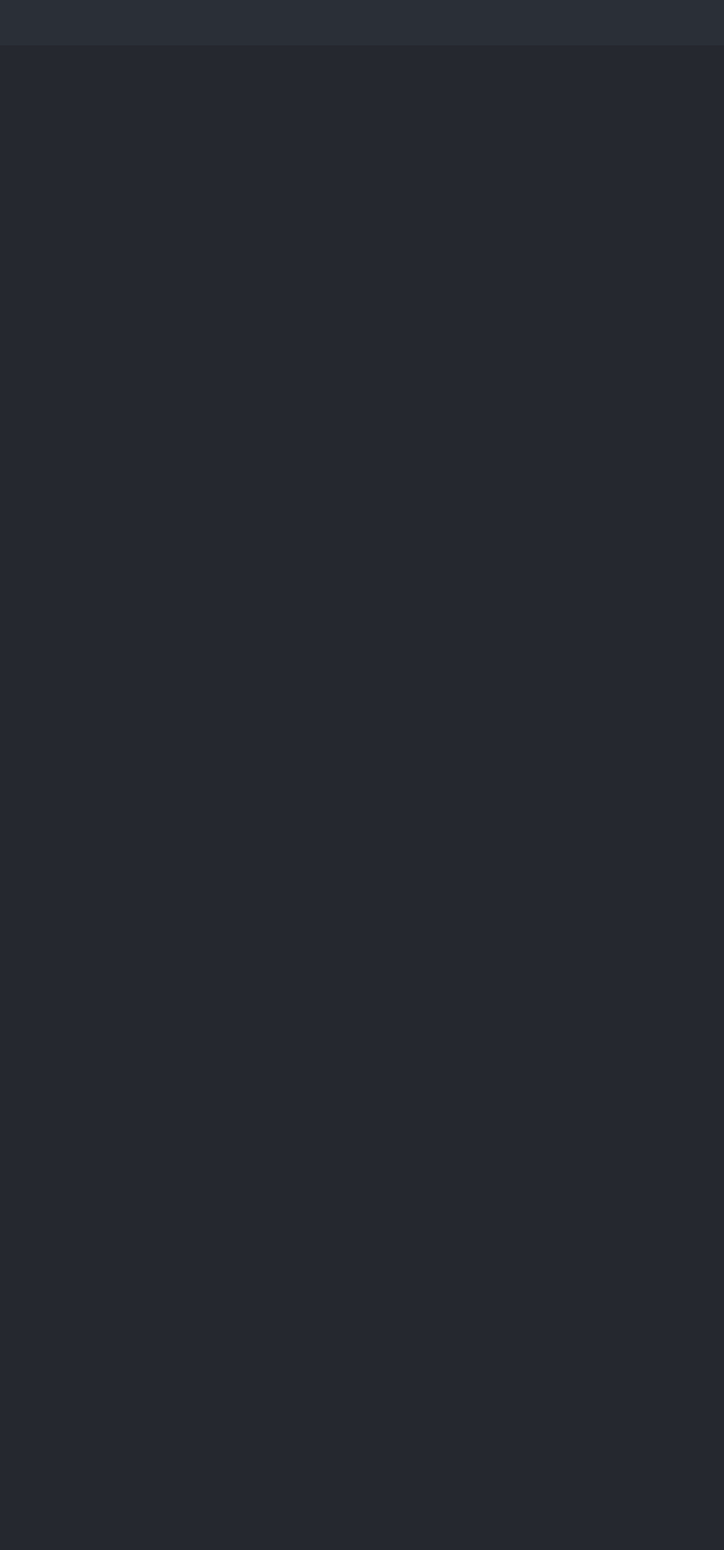
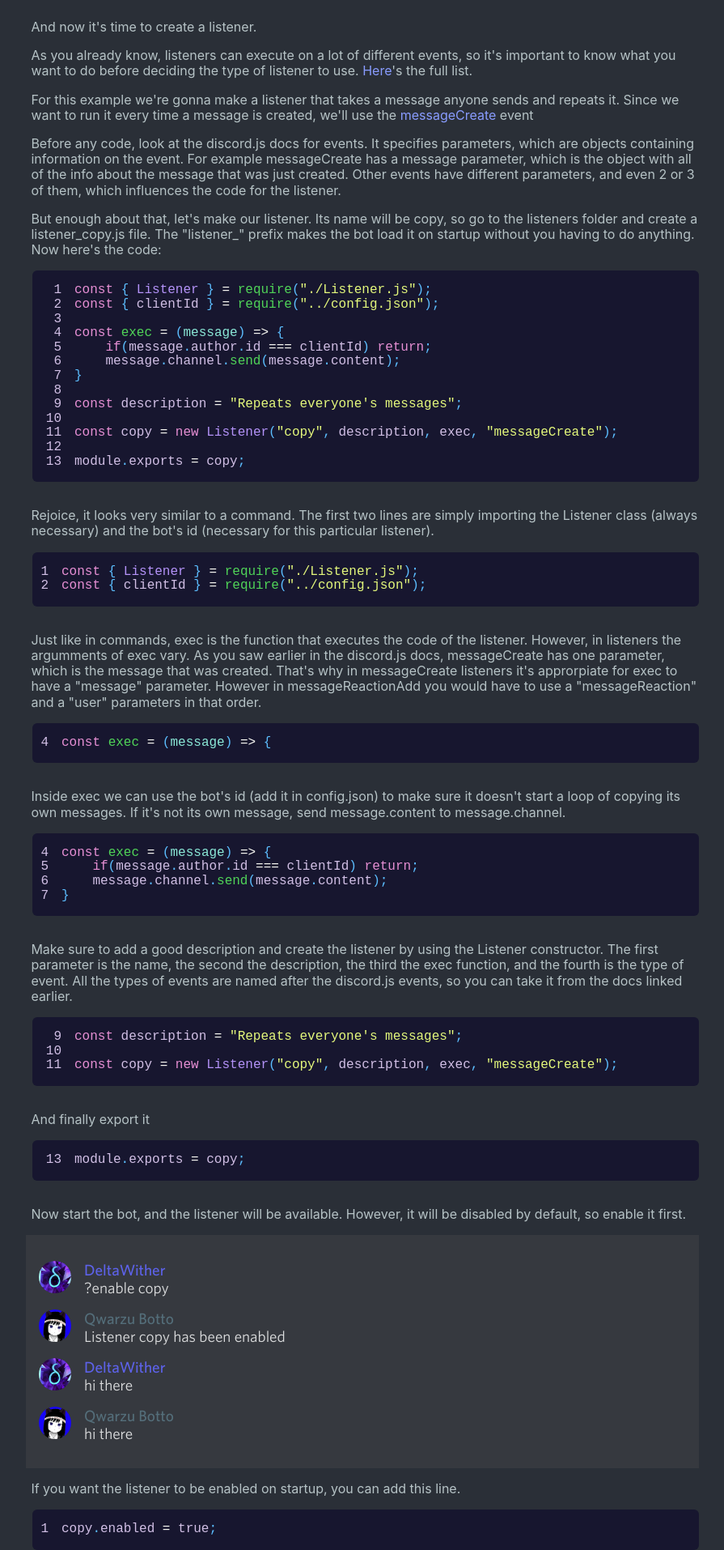
Before and after one commit to DeltaWither/Qwarzu-botto, a Next.js app: page /versions/0.1.x/medium/listeners in a window 1280 px wide. Shown: the part 208-2122 px from the top of the page at 81% size, without its empty margins (256-1151 px from the left). Before the commit the page ends 800 px from the top, so only its background shows below. Built offline with nearby package versions, Linux system fonts and the light colour scheme.

Commit message:
Created medium guide for listeners

```diff
--- a/pages/versions/0.1.x/medium/listeners.jsx
+++ b/pages/versions/0.1.x/medium/listeners.jsx
@@ -1,7 +1,123 @@
+import { JsCode, getLines } from './../../../../components/JsCode.jsx';
+import { DiscordBG, UserMsg, BotMsg } from './../../../../components/discordMsg/Discord.jsx';
+
 export default function Listeners() {
+    const code1 = `const { Listener } = require("./Listener.js");
+const { clientId } = require("../config.json");
+
+const exec = (message) => {
+    if(message.author.id === clientId) return;
+    message.channel.send(message.content);
+}
+
+const description = "Repeats everyone's messages";
+
+const copy = new Listener("copy", description, exec, "messageCreate");
+
+module.exports = copy;`;
+
     return (
         <div className="container">
           <h2>Listeners medium</h2>
+
+          <p>And now it's time to create a listener.</p>
+
+          <p>As you already know, listeners can execute on a lot of different events, so it's important to know
+            what you want to do before deciding the type of listener to use.
+            <a href="https://discord.js.org/#/docs/discord.js/stable/class/Client?scrollTo=e-channelCreate"> Here
+            </a>'s the full list.</p>
+
+          <p>For this example we're gonna make a listener that takes a message anyone sends and repeats it.
+            Since we want to run it every time a message is created, we'll use the
+            <a href="https://discord.js.org/#/docs/discord.js/stable/class/Client?scrollTo=e-messageCreate"
+            > messageCreate</a> event</p>
+
+          <p>Before any code, look at the discord.js docs for events. It specifies parameters, which are objects
+            containing information on the event. For example messageCreate has a message parameter, which is the
+            object with all of the info about the message that was just created. Other events have different
+            parameters, and even 2 or 3 of them, which influences the code for the listener.</p>
+
+          <p>But enough about that, let's make our listener. Its name will be copy, so go to the listeners folder
+            and create a listener_copy.js file. The "listener_" prefix makes the bot load it on startup without
+            you having to do anything. Now here's the code:</p>
+
+          <JsCode>
+            {code1}
+          </JsCode>
+
+          <p>Rejoice, it looks very similar to a command. The first two lines are simply importing the Listener
+            class (always necessary) and the bot's id (necessary for this particular listener).</p>
+
+          <JsCode>
+            {getLines(code1, 0, 2)}
+          </JsCode>
+
+          <p>Just like in commands, exec is the function that executes the code of the listener. However, in
+            listeners the argumments of exec vary. As you saw earlier in the discord.js docs, messageCreate has
+            one parameter, which is the message that was created. That's why in messageCreate listeners it's
+            approrpiate for exec to have a "message" parameter. However in messageReactionAdd you would have to
+            use a "messageReaction" and a "user" parameters in that order.</p>
+
+          <JsCode line={4}>
+            {getLines(code1, 3, 4)}
+          </JsCode>
+
+          <p>Inside exec we can use the bot's id (add it in config.json) to make sure it doesn't start a loop of
+            copying its own messages. If it's not its own message, send message.content to message.channel.</p>
+
+          <JsCode line={4}>
+            {getLines(code1, 3, 7)}
+          </JsCode>
+
+          <p>Make sure to add a good description and create the listener by using the Listener constructor.
+            The first parameter is the name, the second the description, the third the exec function, and the
+            fourth is the type of event. All the types of events are named after the discord.js events, so you
+            can take it from the docs linked earlier.</p>
+
+          <JsCode line={9}>
+            {getLines(code1, 8, 11)}
+          </JsCode>
+
+          <p>And finally export it</p>
+
+          <JsCode line={13}>
+            {getLines(code1, 12, 13)}
+          </JsCode>
+
+          <p>Now start the bot, and the listener will be available. However, it will be disabled by default, so
+            enable it first.</p>
+
+          <DiscordBG>
+            <UserMsg>
+              ?enable copy
+            </UserMsg>
+            <BotMsg>
+              Listener copy has been enabled
+            </BotMsg>
+            <UserMsg>
+              hi there
+            </UserMsg>
+            <BotMsg>
+              hi there
+            </BotMsg>
+          </DiscordBG>
+
+          <p>If you want the listener to be enabled on startup, you can add this line.</p>
+
+          <JsCode>
+            copy.enabled = true;
+          </JsCode>
+
+          <p>Together with everything else it looks like this.</p>
+
+          <JsCode>
+            {getLines(code1, 0, 11) +
+             `\ncopy.enabled = true;\n` +
+             getLines(code1, 11, 14)}
+          </JsCode>
+
+          <p>The ?enable and ?disable commands switch that enabled field on and off, so if you set it in this
+            file it will be enabled by default.</p>
         </div>
-    )
+    );
 }
```
